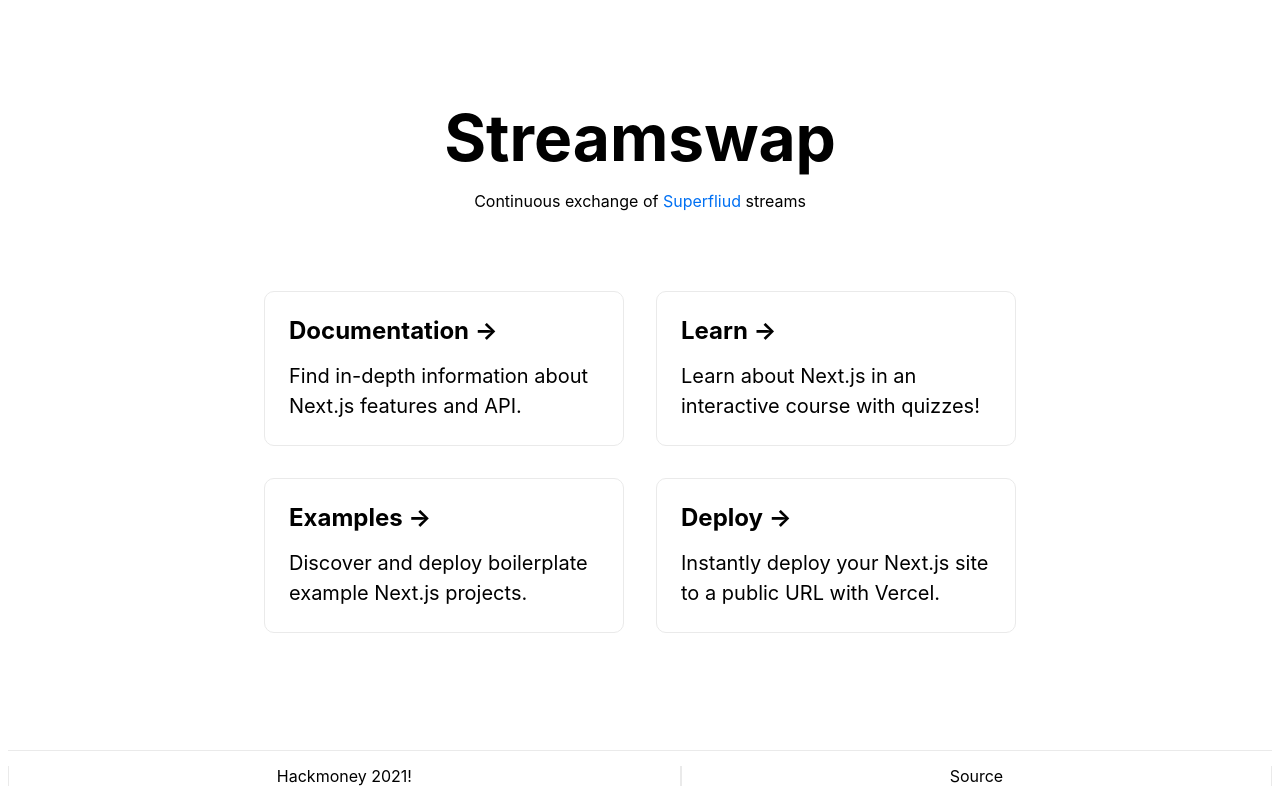
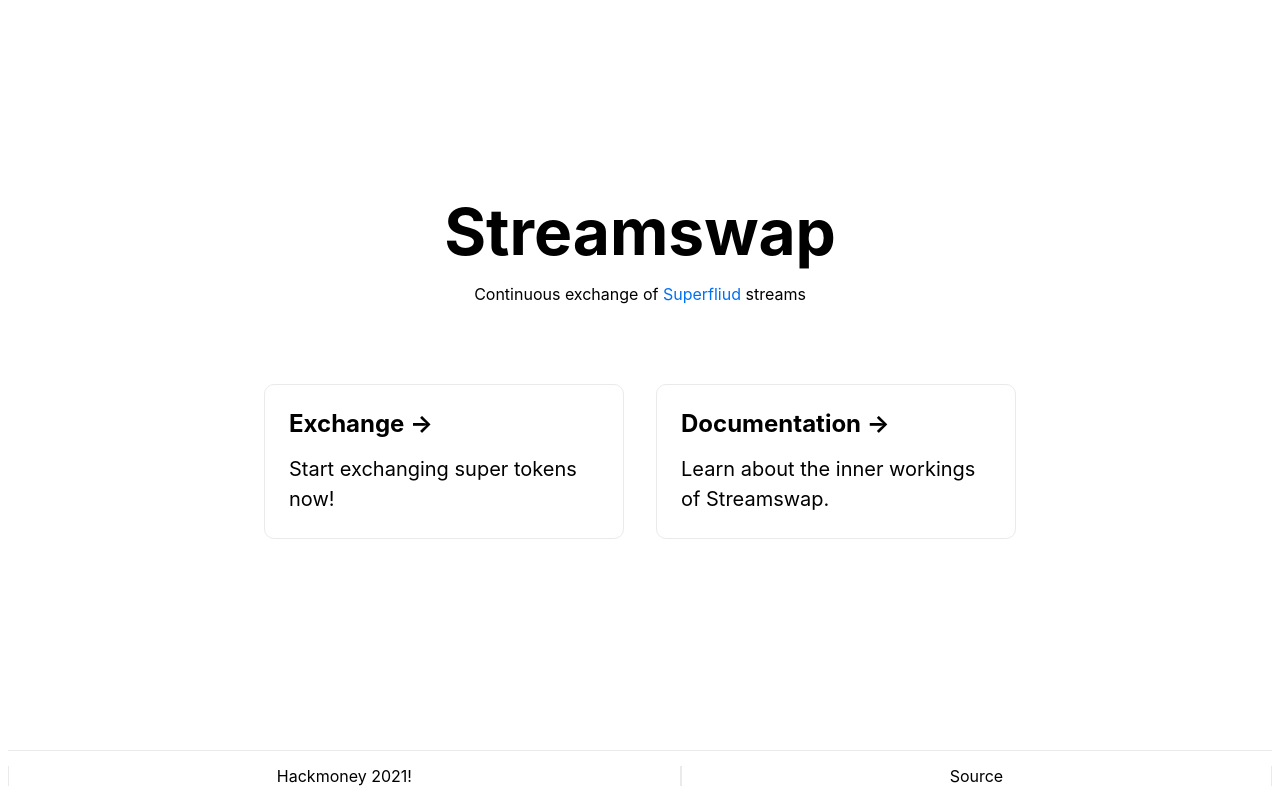
Before and after one commit to streamswap/streamswap, a Next.js app in the folder packages/exchange/: page / in a window 1280 px wide. Built offline with nearby package versions, Linux system fonts and the light colour scheme.

Commit message:
Progress

```diff
--- /dev/null
+++ b/packages/exchange/components/Footer.tsx
@@ -0,0 +1,12 @@
+import styles from "../styles/Footer.module.css";
+
+export default () => (
+  <footer className={styles.footer}>
+    <a href="https://hackmoney.ethglobal.co" target="_blank" rel="noopener">
+      Hackmoney 2021!
+    </a>
+    <a href="https://github.com/KillerByte/streamtrade" target="_blank" rel="noopener noreferrer">
+      Source
+    </a>
+  </footer>
+);
--- a/packages/exchange/pages/index.tsx
+++ b/packages/exchange/pages/index.tsx
@@ -1,6 +1,9 @@
 import Head from 'next/head';
+import Link from 'next/link';
+import Footer from '../components/Footer';
 import styles from '../styles/Home.module.css';
 
+/** Home */
 export default () => (
   <div className={styles.container}>
     <Head>
@@ -21,37 +24,20 @@ export default () => (
       </p>
 
       <div className={styles.grid}>
-        <a href="https://nextjs.org/docs" className={styles.card}>
+        <Link href="/exchange">
+          <a className={styles.card}>
+            <h2>Exchange &rarr;</h2>
+            <p>Start exchanging super tokens now!</p>
+          </a>
+        </Link>
+
+        <a href="" className={styles.card}>
           <h2>Documentation &rarr;</h2>
-          <p>Find in-depth information about Next.js features and API.</p>
-        </a>
-
-        <a href="https://nextjs.org/learn" className={styles.card}>
-          <h2>Learn &rarr;</h2>
-          <p>Learn about Next.js in an interactive course with quizzes!</p>
-        </a>
-
-        <a href="https://github.com/vercel/next.js/tree/master/examples" className={styles.card}>
-          <h2>Examples &rarr;</h2>
-          <p>Discover and deploy boilerplate example Next.js projects.</p>
-        </a>
-
-        <a
-          href="https://vercel.com/new?utm_source=create-next-app&utm_medium=default-template&utm_campaign=create-next-app"
-          className={styles.card}>
-          <h2>Deploy &rarr;</h2>
-          <p>Instantly deploy your Next.js site to a public URL with Vercel.</p>
+          <p>Learn about the inner workings of Streamswap.</p>
         </a>
       </div>
     </main>
 
-    <footer className={styles.footer}>
-      <a href="https://hackmoney.ethglobal.co" target="_blank" rel="noopener">
-        Hackmoney 2021!
-      </a>
-      <a href="https://github.com/KillerByte/streamtrade" target="_blank" rel="noopener noreferrer">
-        Source
-      </a>
-    </footer>
+    { Footer() }
   </div>
 );
--- /dev/null
+++ b/packages/exchange/styles/Footer.module.css
@@ -0,0 +1,17 @@
+.footer {
+    width: 100%;
+    height: 50px;
+    border-top: 1px solid #eaeaea;
+    display: flex;
+    justify-content: center;
+    align-items: center;
+}
+
+.footer a {
+    display: flex;
+    justify-content: center;
+    align-items: center;
+    flex-grow: 1;
+    border-left: 1px solid #eaeaea;
+    border-right: 1px solid #eaeaea;
+}
--- a/packages/exchange/styles/Home.module.css
+++ b/packages/exchange/styles/Home.module.css
@@ -22,24 +22,6 @@
 
 .main p a:hover {
   text-decoration: underline;
-}
-
-.footer {
-  width: 100%;
-  height: 50px;
-  border-top: 1px solid #eaeaea;
-  display: flex;
-  justify-content: center;
-  align-items: center;
-}
-
-.footer a {
-  display: flex;
-  justify-content: center;
-  align-items: center;
-  flex-grow: 1;
-  border-left: 1px solid #eaeaea;
-  border-right: 1px solid #eaeaea;
 }
 
 .title {
```
Also changed, not shown: packages/exchange/pages/exchange.tsx (added, +8 -0 lines).
